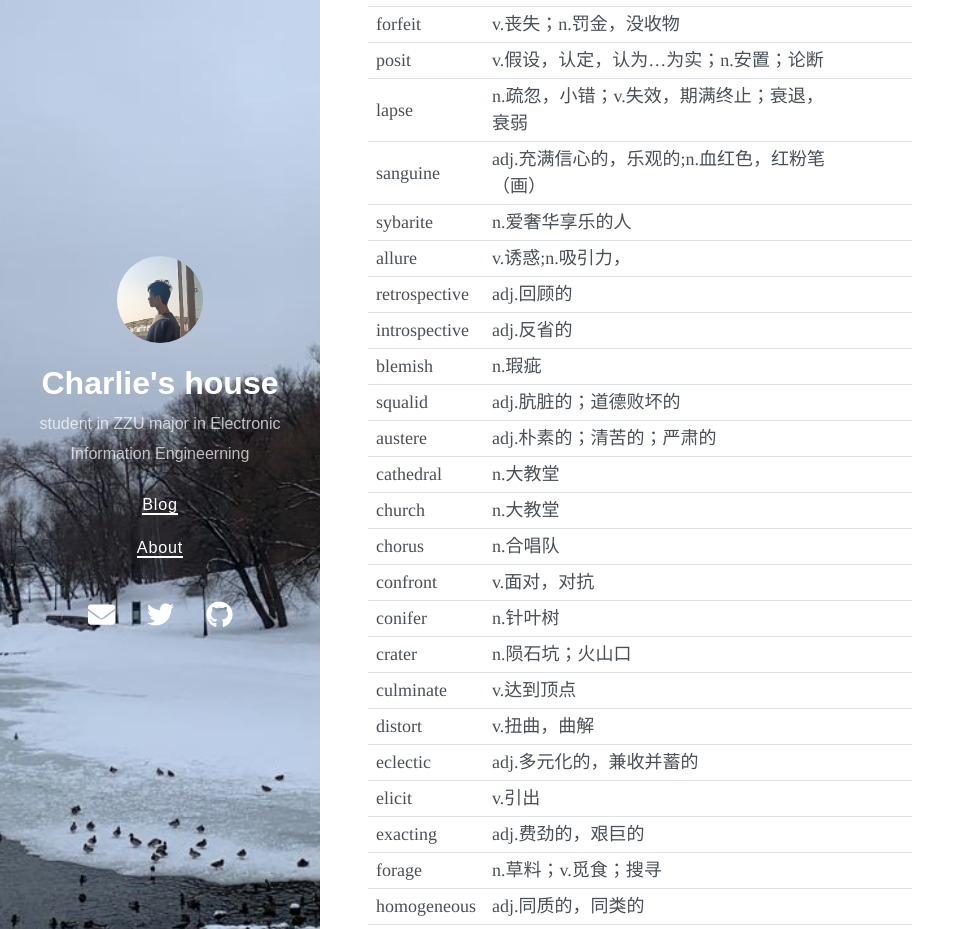
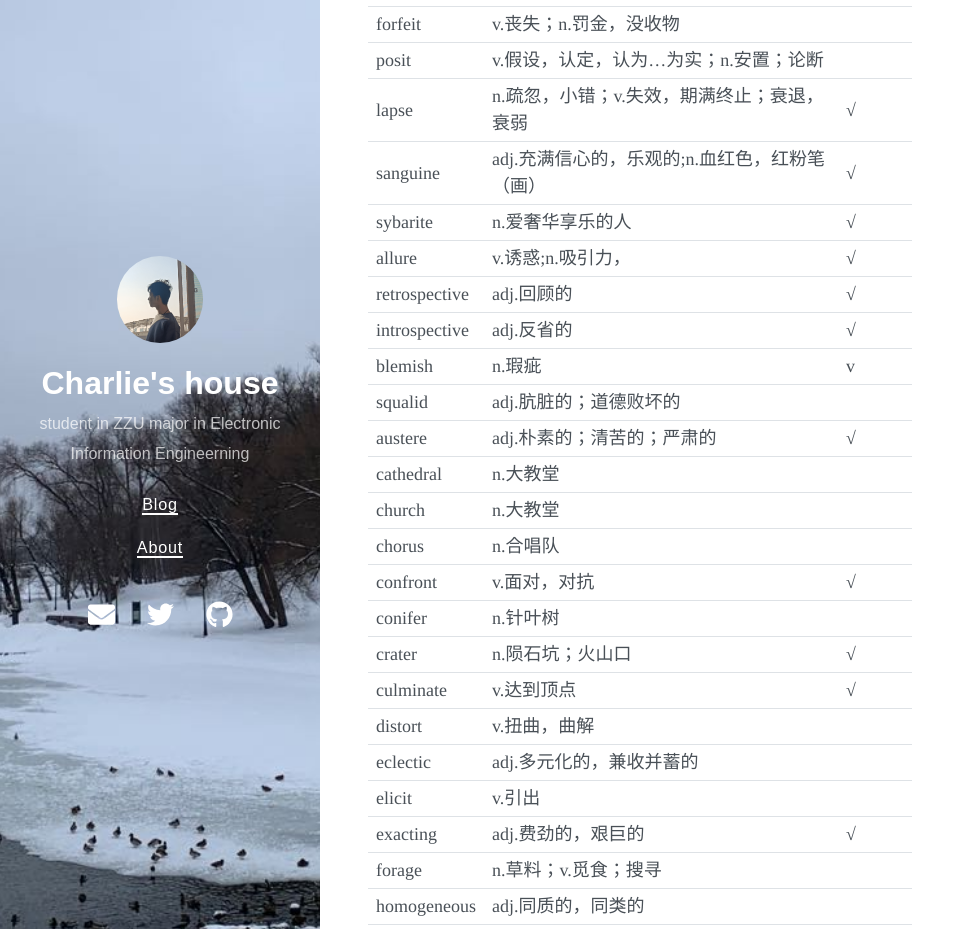
Before and after one commit to wzz1206/wzz1206.github.io, a Jekyll site: the page built from _posts/2021-9-15-Gre-Words-List.md, in a window 1280 px wide and 1400 px high. Shown: the part 250-1179 px from the top of the window, without its empty margins (0-967 px from the left). Built offline with Jekyll 4.4.1, drawn with Linux system fonts in a browser that asks for light colours; nearby versions of some CDN libraries.

```diff
--- a/_posts/2021-9-15-Gre-Words-List.md
+++ b/_posts/2021-9-15-Gre-Words-List.md
@@ -14,26 +14,26 @@ date: 2021-9-15 10:42 +0800
 |perspicuity|adj.易懂的，明晰的||
 |forfeit|v.丧失；n.罚金，没收物||
 |posit|v.假设，认定，认为...为实；n.安置；论断||
-|lapse|n.疏忽，小错；v.失效，期满终止；衰退，衰弱||
-|sanguine|adj.充满信心的，乐观的;n.血红色，红粉笔（画）||
-|sybarite|n.爱奢华享乐的人||
-|allure|v.诱惑;n.吸引力，||
-|retrospective|adj.回顾的||
-|introspective|adj.反省的||
-|blemish|n.瑕疵||
+|lapse|n.疏忽，小错；v.失效，期满终止；衰退，衰弱|√|
+|sanguine|adj.充满信心的，乐观的;n.血红色，红粉笔（画）|√|
+|sybarite|n.爱奢华享乐的人|√|
+|allure|v.诱惑;n.吸引力，|√|
+|retrospective|adj.回顾的|√|
+|introspective|adj.反省的|√|
+|blemish|n.瑕疵|v|
 |squalid|adj.肮脏的；道德败坏的||
-|austere|adj.朴素的；清苦的；严肃的||
+|austere|adj.朴素的；清苦的；严肃的|√|
 |cathedral|n.大教堂||
 |church|n.大教堂||
 |chorus|n.合唱队||
-|confront|v.面对，对抗||
+|confront|v.面对，对抗|√|
 |conifer|n.针叶树||
-|crater|n.陨石坑；火山口||
-|culminate|v.达到顶点||
+|crater|n.陨石坑；火山口|√|
+|culminate|v.达到顶点|√|
 |distort|v.扭曲，曲解||
 |eclectic|adj.多元化的，兼收并蓄的||
 |elicit|v.引出||
-|exacting|adj.费劲的，艰巨的||
+|exacting|adj.费劲的，艰巨的|√|
 |forage|n.草料；v.觅食；搜寻||
 |homogeneous|adj.同质的，同类的||
 |immense|adj.巨大的||
```
